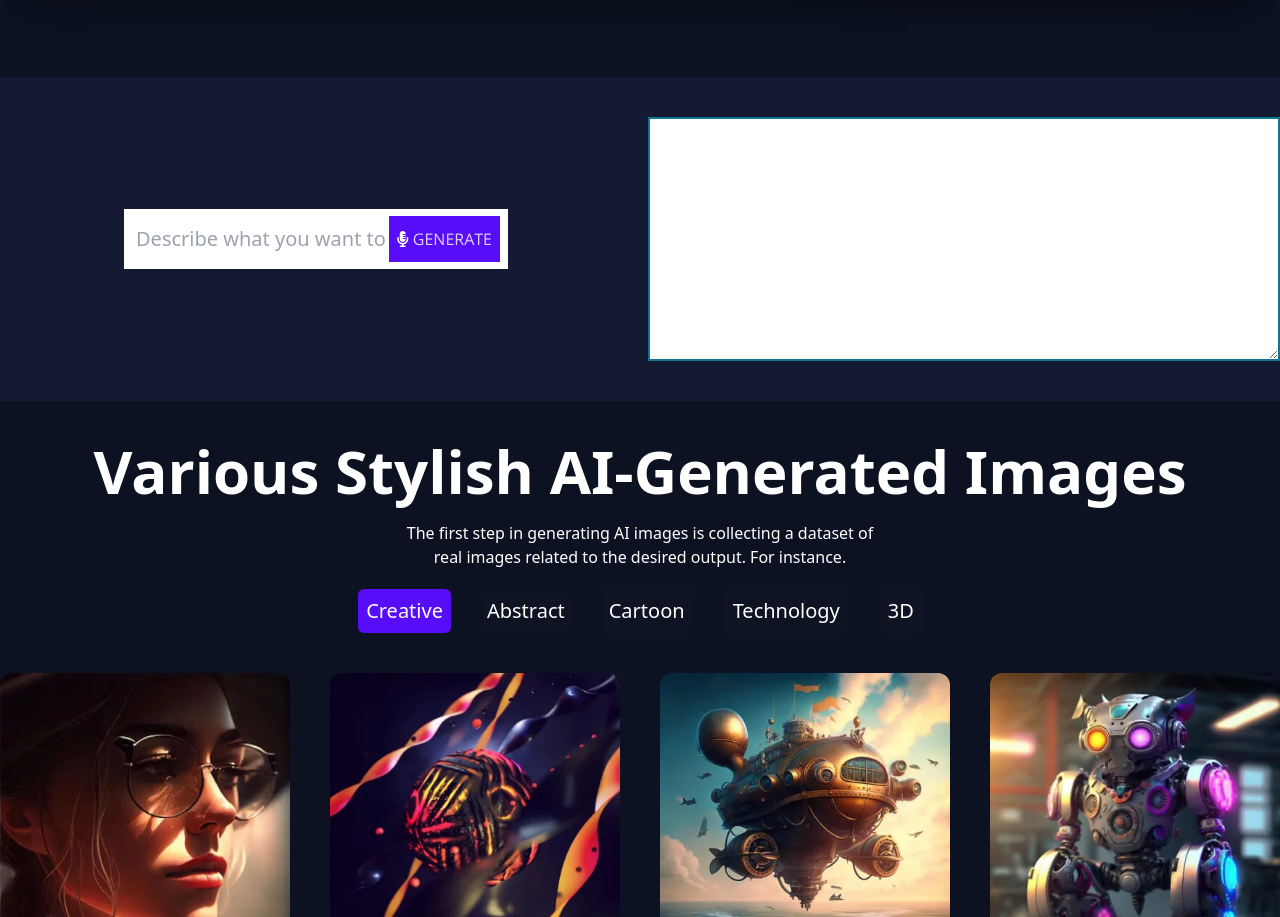
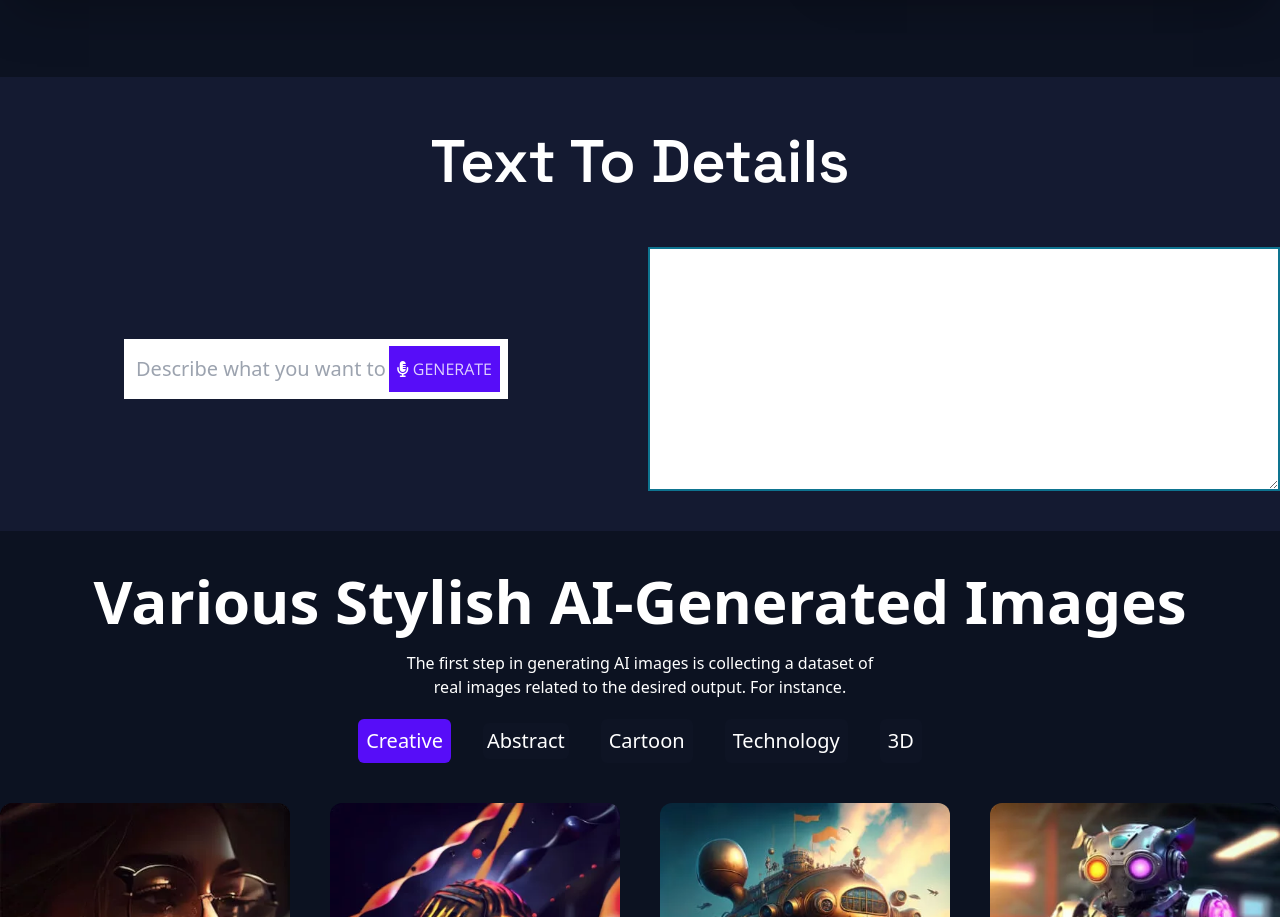
Before and after one commit to ROCKHOSSAIN/Main-Voice-Project, a plain HTML site: page index.html in a window 1280 px wide. Shown: the part 1974-2891 px from the top of the page. Drawn offline with nearby package versions, Linux system fonts and the light colour scheme.

Commit message:
last time

```diff
--- a/index.html
+++ b/index.html
@@ -216,7 +216,8 @@
 
         <!-- text to details  -->
         <section id="details" class="bg-[#141A31] py-10">
-        <div class="grid grid-cols-1 lg:grid-cols-2 justify-center items-center gap-4">
+          <h1 class="text-6xl space font-semibold leading-normal text-white text-center mb-10">Text To Details</h1>
+        <div class="grid grid-cols-1 lg:grid-cols-2 justify-center items-center gap-4 ">
             <div class="flex flex-col lg:flex-row items-center justify-center relative">
                 <div class="relative w-full max-w-sm">
                     <input id="inputField" class="px-3 py-4 text-sm lg:text-xl w-full border-none" type="text" placeholder="Describe what you want to directly click!!">
```
